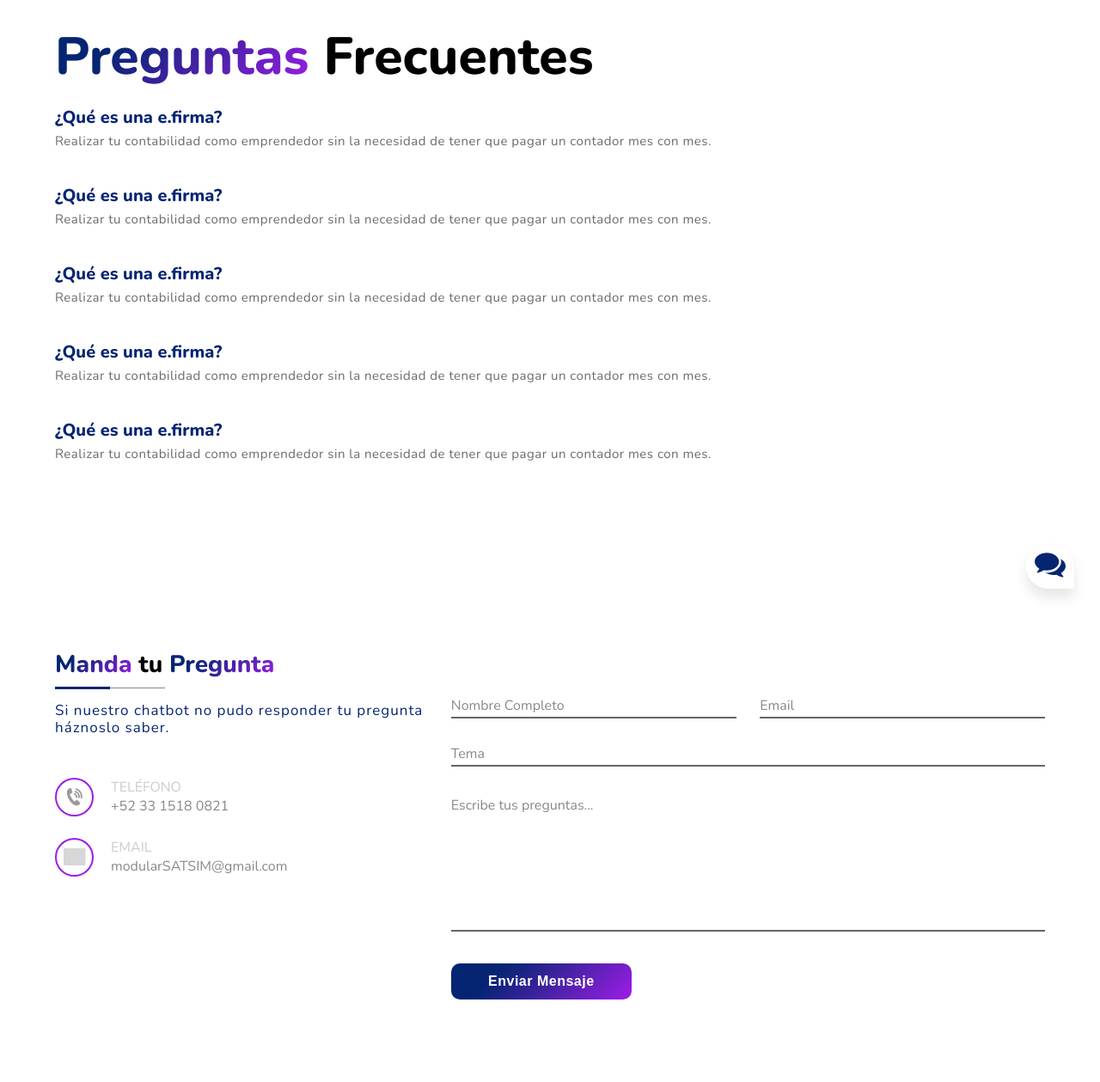
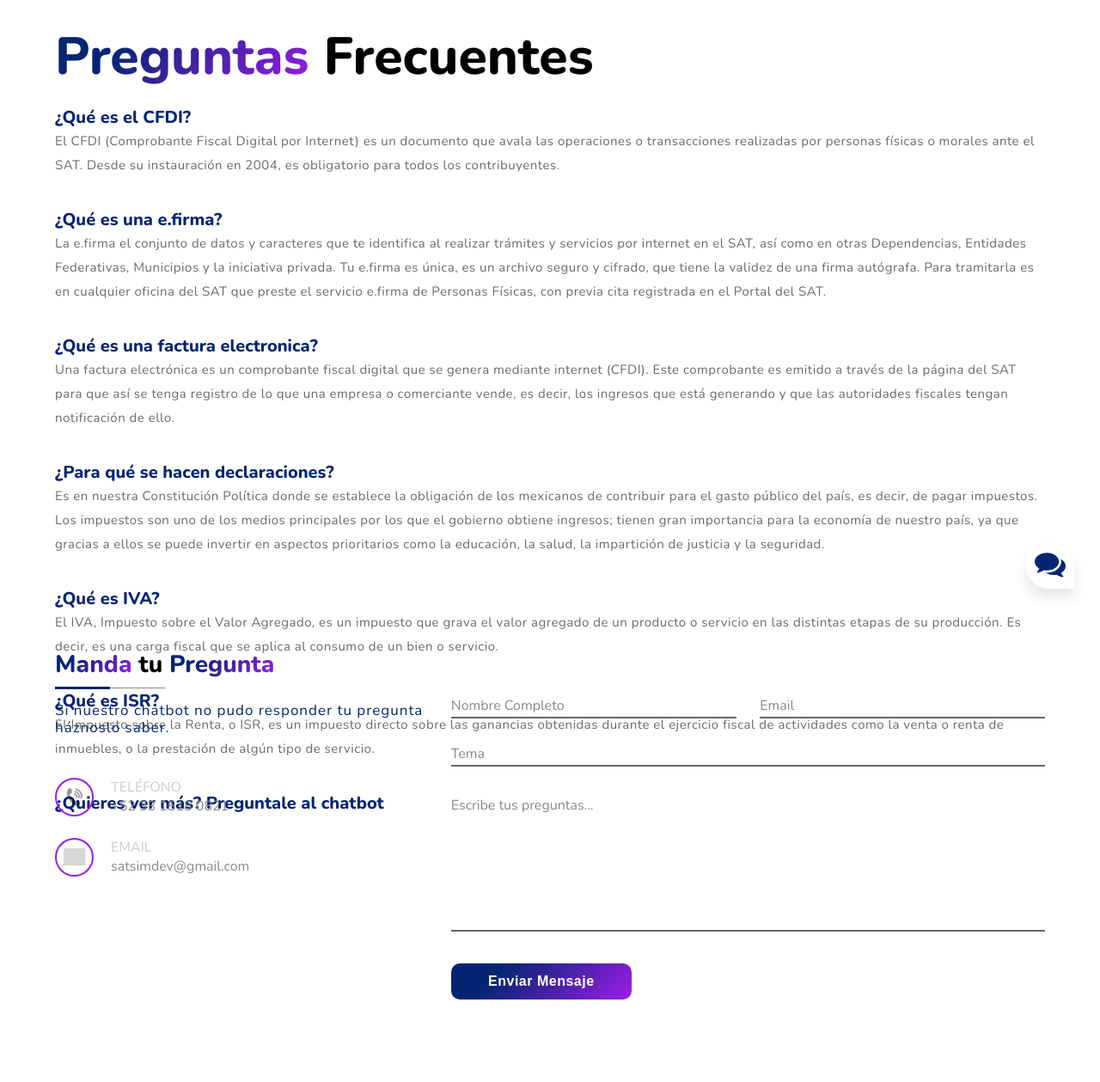
Before and after one commit to JESG-27/TUTOR-SAT, a Flask app: page /preguntas-frecuentes in a window 1280 px wide. Shown: the part 85-1344 px from the top of the page at 86% size. Run offline with Flask 3, Linux system fonts and the light colour scheme; grey boxes are pictures that could not be loaded.

Commit message:
Contenido HTML

```diff
--- a/SAT-Modular/app.py
+++ b/SAT-Modular/app.py
@@ -53,6 +53,11 @@ def preguntas():
 def nosotros():
     return render_template('sobre_nosotros.html')
 
+# --------------------------------------  Sobre SATSIM  --------------------------------------
+@app.route('/sobre_satsim')
+def satsim():
+    return render_template('sobre_satsim.html')
+
 # -------------------------------------- Errores --------------------------------------
 def not_found(error):
     return render_template('404.html'), 404
--- a/SAT-Modular/templates/preguntas.html
+++ b/SAT-Modular/templates/preguntas.html
@@ -8,21 +8,31 @@
 <div class="preguntas-container">
     <div class="preguntas-container1">
         <h1><span class="gradient-text">Preguntas</span> Frecuentes</h1>
+        <h5>¿Qué es el CFDI?</h5>
+        <p>El CFDI (Comprobante Fiscal Digital por Internet) es un documento que avala las operaciones o transacciones realizadas por personas físicas o morales ante el SAT.
+            Desde su instauración en 2004, es obligatorio para todos los contribuyentes.</p>
+
         <h5>¿Qué es una e.firma?</h5>
-        <p>Realizar tu contabilidad como emprendedor sin
-            la necesidad de tener que pagar un contador mes con mes.</p>
-        <h5>¿Qué es una e.firma?</h5>
-        <p>Realizar tu contabilidad como emprendedor sin
-            la necesidad de tener que pagar un contador mes con mes.</p>
-        <h5>¿Qué es una e.firma?</h5>
-        <p>Realizar tu contabilidad como emprendedor sin
-            la necesidad de tener que pagar un contador mes con mes.</p>
-        <h5>¿Qué es una e.firma?</h5>
-        <p>Realizar tu contabilidad como emprendedor sin
-            la necesidad de tener que pagar un contador mes con mes.</p>
-        <h5>¿Qué es una e.firma?</h5>
-        <p>Realizar tu contabilidad como emprendedor sin
-            la necesidad de tener que pagar un contador mes con mes.</p>
+        <p>La e.firma el conjunto de datos y caracteres que te identifica al realizar trámites y servicios por internet en el SAT, así como en otras Dependencias, Entidades Federativas, Municipios y la iniciativa privada.
+            Tu e.firma es única, es un archivo seguro y cifrado, que tiene la validez de una firma autógrafa.
+            Para tramitarla es en cualquier oficina del SAT que preste el servicio e.firma de Personas Físicas, con previa cita registrada en el Portal del SAT.</p>
+
+        <h5>¿Qué es una factura electronica?</h5>
+        <p>Una factura electrónica es un comprobante fiscal digital que se genera mediante internet (CFDI).
+            Este comprobante es emitido a través de la página del SAT para que así se tenga registro de lo que una empresa o comerciante vende, es decir, los ingresos que está generando y que las autoridades fiscales tengan notificación de ello.</p>
+
+        <h5>¿Para qué se hacen declaraciones?</h5>
+        <p>Es en nuestra Constitución Política donde se establece la obligación de los mexicanos de contribuir para el gasto público del país, es decir, de pagar impuestos. Los impuestos son uno de los medios
+            principales por los que el gobierno obtiene ingresos; tienen gran importancia para la economía de nuestro país, ya que gracias a ellos se  puede invertir en aspectos prioritarios como la educación, la salud, la impartición de justicia y la seguridad.</p>
+
+        <h5>¿Qué es IVA?</h5>
+        <p>El IVA, Impuesto sobre el Valor Agregado, es un impuesto que grava el valor agregado de un producto o servicio en las distintas etapas de su producción.
+            Es decir, es una carga fiscal que se aplica al consumo de un bien o servicio.</p>
+
+        <h5>¿Qué es ISR?</h5>
+        <p>El Impuesto sobre la Renta, o ISR, es un impuesto directo sobre las ganancias obtenidas durante el ejercicio fiscal de actividades como la venta o renta de inmuebles, o la prestación de algún tipo de servicio.</p>
+
+        <h5>¿Quieres ver más? Preguntale al chatbot</h4>
     </div>
 </div>
 
@@ -51,7 +61,7 @@
                     </div>
                     <div class="details">
                         <span>Email</span>
-                        <span>modularSATSIM@gmail.com</span>
+                        <span>satsimdev@gmail.com</span>
                     </div>
                 </div>
 
```
Also changed, not shown: SAT-Modular/templates/inicio.html (+6 -7 lines), SAT-Modular/templates/sobre_nosotros.html (+3 -9 lines), SAT-Modular/templates/sobre_satsim.html (added, +32 -0 lines).
